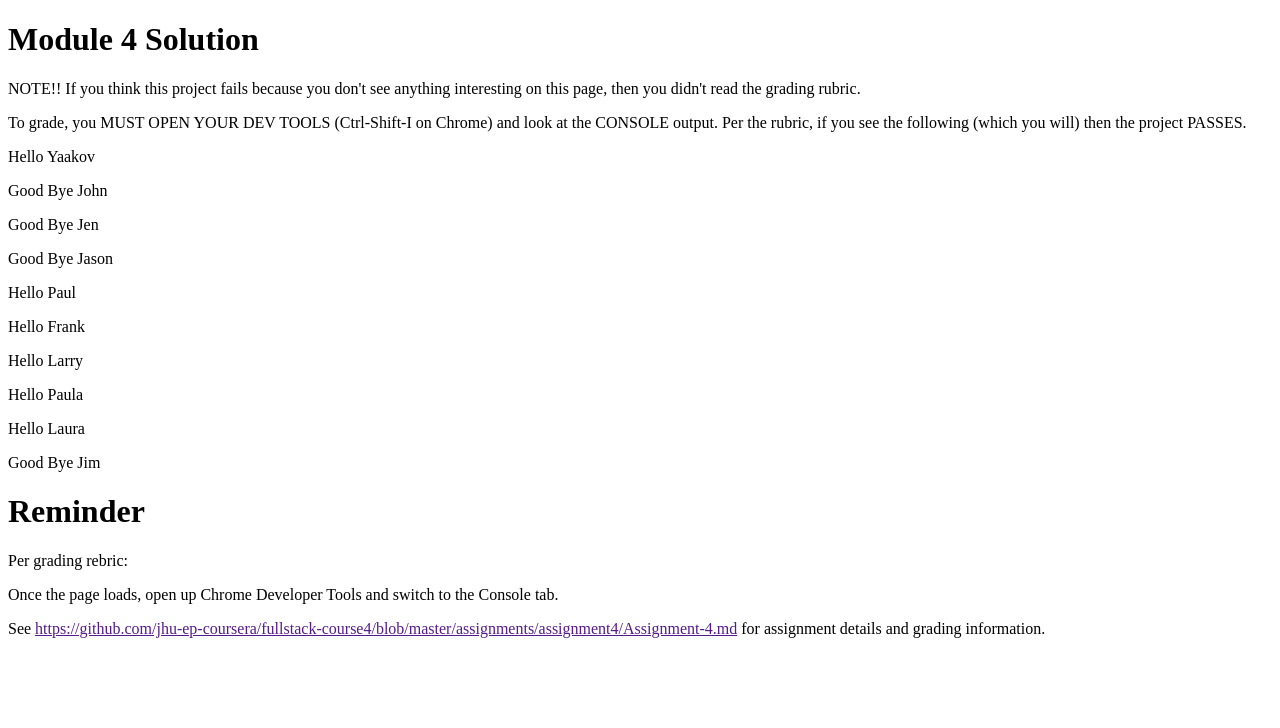
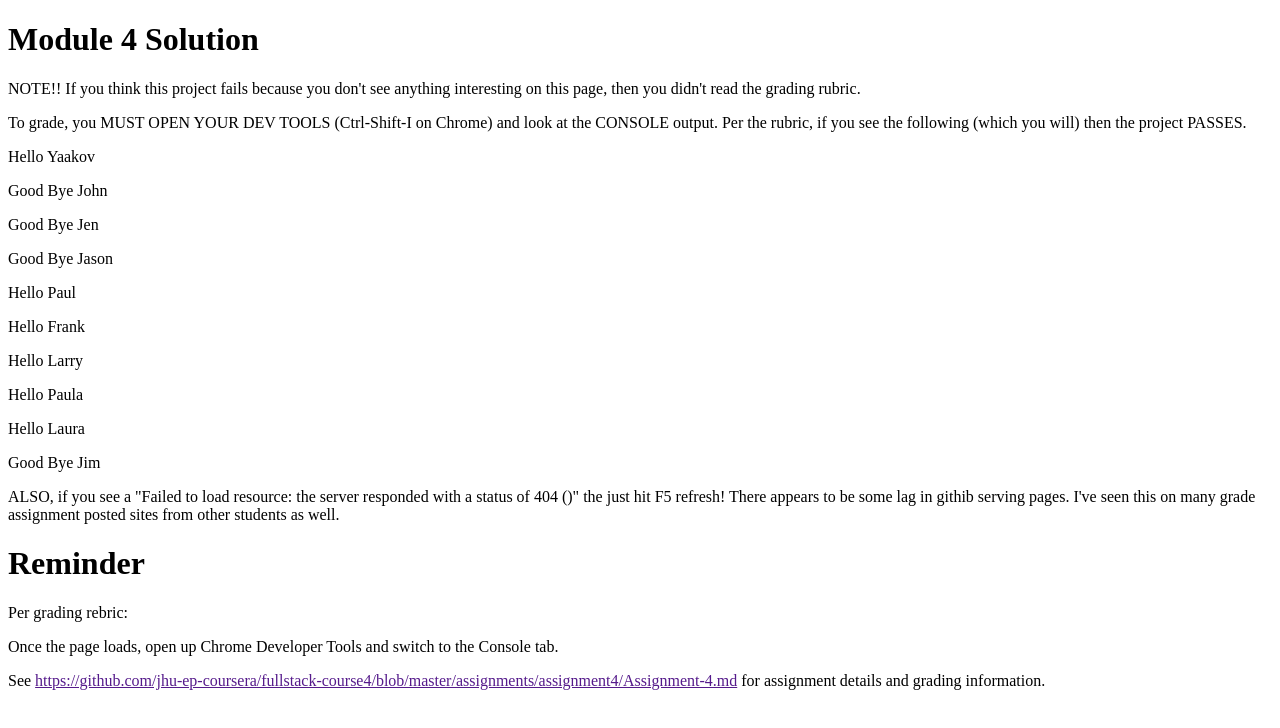
Before and after one commit to tmpublic100/module4-solution, a plain HTML site: page index.html in a window 1280 px wide. Drawn offline with Linux system fonts and the light colour scheme.

Commit message:
[TMoody] More guidance to students that aren't paying attention

```diff
--- a/index.html
+++ b/index.html
@@ -25,6 +25,7 @@
 <p>Hello Laura</p>
 <p>Good Bye Jim</p>
 
+<p>ALSO, if you see a "Failed to load resource: the server responded with a status of 404 ()" the just hit F5 refresh!  There appears to be some lag in githib serving pages.  I've seen this on many grade assignment posted sites from other students as well.</p>
   <h1>Reminder</h1>
   <p> Per grading rebric:</p>
   <p>Once the page loads, open up Chrome Developer Tools and switch to the Console tab.</p>
```
